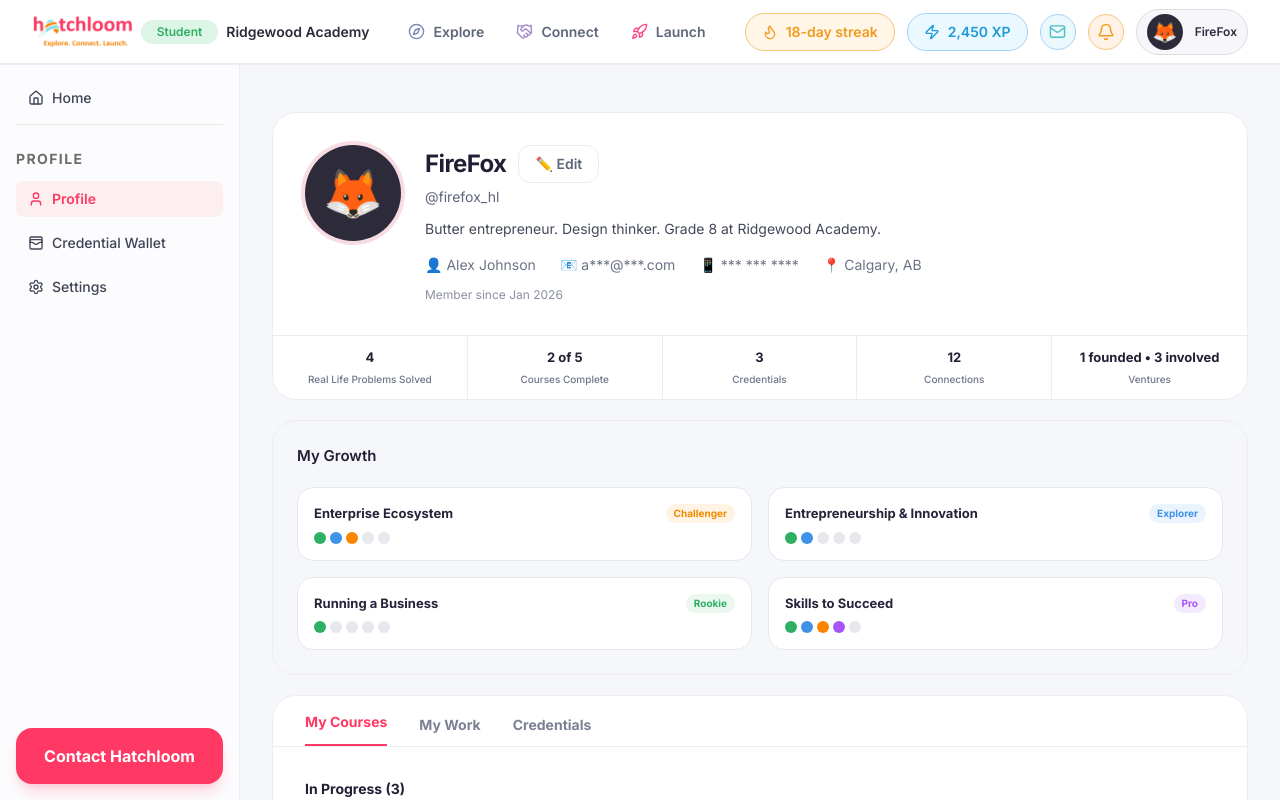
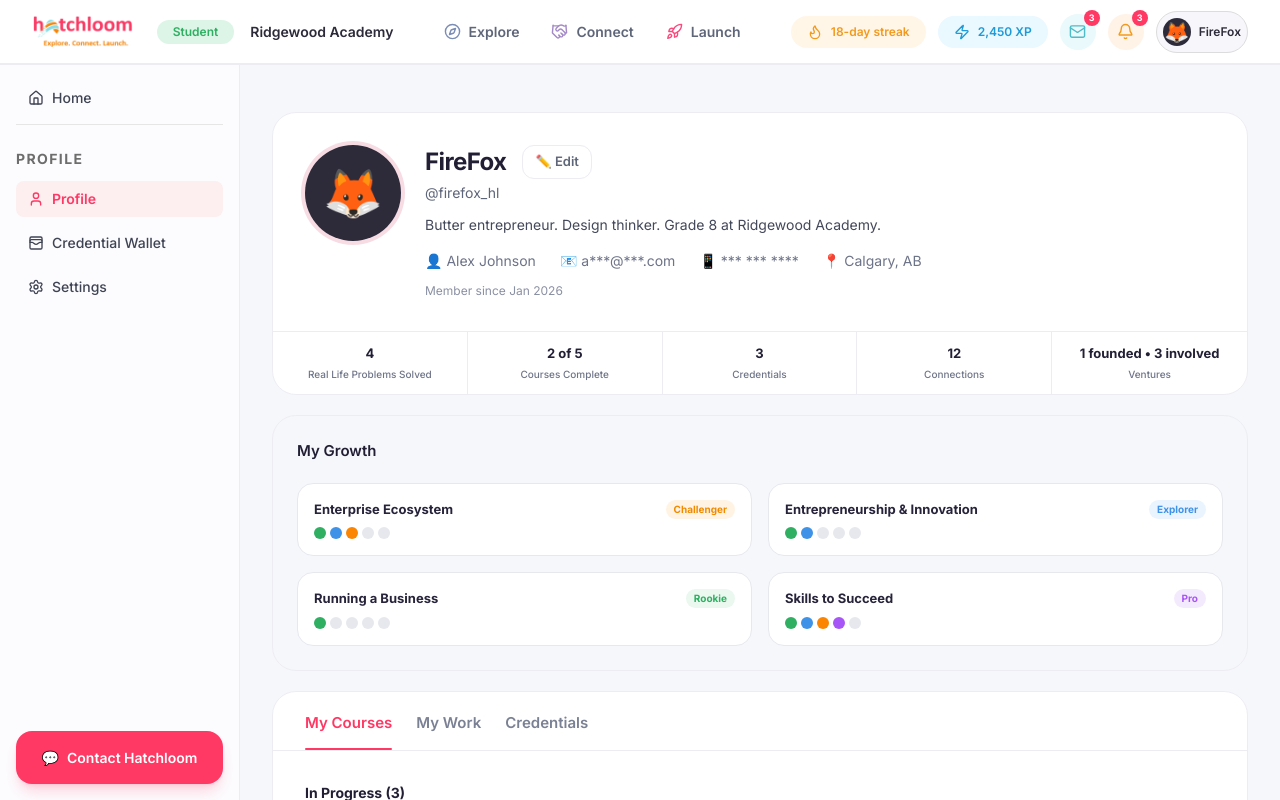
Before and after one commit to rpatel697/CAPSTONE-PROJECT-2026, a React (Vite) app: page / in a window 1280 px wide. Built offline with nearby package versions, Linux system fonts and the light colour scheme.

Commit message:
Added working tab switching for My Courses, My Work, and Credentials.

```diff
--- a/src/App.jsx
+++ b/src/App.jsx
@@ -1,11 +1,12 @@
 import Topbar from "./components/layout/Topbar"
 import Sidebar from "./components/layout/Sidebar"
 import ProfileHeader from "./components/dashboard/ProfileHeader"
-
+import { useState } from "react";
 import GrowthSection from "./components/dashboard/GrowthSection"
 import React from "react";
 
 export default function HatchloomDashboardPlaceholder() {
+ const [activeTab, setActiveTab] = useState("courses");
   return (
       <div className="min-h-screen bg-[#F6F7FB]">
 
@@ -28,14 +29,55 @@ export default function HatchloomDashboardPlaceholder() {
           <GrowthSection />
 
             <section className="rounded-3xl border border-[#ECECF2] bg-white overflow-hidden">
-              <div className="flex gap-8 border-b border-[#ECECF2] px-8 pt-4">
-                <button className="border-b-2 border-[#FF3864] pb-3 text-sm font-bold text-[#FF3864]">My Courses</button>
-                <button className="pb-2 text-sm font-bold text-[#7B8194]">My Work</button>
-                <button className="pb-2 text-sm font-bold text-[#7B8194]">Credentials</button>
+            <div className="flex items-center gap-6 border-b border-[#ECECF2] px-8">
+                <button
+                  onClick={() => setActiveTab("courses")}
+                  className={`relative pb-4 pt-5 text-[15px] font-semibold transition-all duration-200 ${
+                    activeTab === "courses"
+                      ? "text-[#FF3864]"
+                      : "text-[#7B8194] hover:text-[#3F4454]"
+                  }`}
+                >
+                  My Courses
+                  {activeTab === "courses" && (
+                    <span className="absolute bottom-0 left-0 h-[2px] w-full rounded-full bg-[#FF3864]" />
+                  )}
+                </button>
+
+                <button
+                  onClick={() => setActiveTab("work")}
+                  className={`relative pb-4 pt-5 text-[15px] font-semibold transition-all duration-200 ${
+                    activeTab === "work"
+                      ? "text-[#FF3864]"
+                      : "text-[#7B8194] hover:text-[#3F4454]"
+                  }`}
+                >
+                  My Work
+                  {activeTab === "work" && (
+                    <span className="absolute bottom-0 left-0 h-[2px] w-full rounded-full bg-[#FF3864]" />
+                  )}
+                </button>
+
+                <button
+                  onClick={() => setActiveTab("credentials")}
+                  className={`relative pb-4 pt-5 text-[15px] font-semibold transition-all duration-200 ${
+                    activeTab === "credentials"
+                      ? "text-[#FF3864]"
+                      : "text-[#7B8194] hover:text-[#3F4454]"
+                  }`}
+                >
+                  Credentials
+                  {activeTab === "credentials" && (
+                    <span className="absolute bottom-0 left-0 h-[2px] w-full rounded-full bg-[#FF3864]" />
+                  )}
+                </button>
               </div>
 
 
-              <div className="space-y-8 p-8">
+                              {activeTab === "courses" && (
+                <div className="space-y-8 p-8">
+
+
                 <div>
                   <h3 className="text-sm font-black text-[#221F35]">In Progress (3)</h3>
                   <div className="mt-4 space-y-4">
@@ -73,6 +115,23 @@ export default function HatchloomDashboardPlaceholder() {
                   </div>
                 </div>
               </div>
+
+              )}
+
+            {activeTab === "work" && (
+              <div className="p-8 text-sm text-[#7B8194]">
+                My Work content coming soon.
+              </div>
+            )}
+
+            {activeTab === "credentials" && (
+              <div className="p-8 text-sm text-[#7B8194]">
+                Credentials content coming soon.
+              </div>
+            )}
+
+
+
             </section>
 
             {/* BADGES EARNED */}
--- a/src/components/dashboard/ProfileHeader.jsx
+++ b/src/components/dashboard/ProfileHeader.jsx
@@ -5,9 +5,9 @@
                 <div className="flex gap-6 items-start">
                   <div className="h-24 w-24 rounded-full bg-[#2D2A3A] ring-4 ring-[#F8DCE4] flex items-center justify-center text-5xl">🦊</div>
                   <div>
-                    <div className="flex items-center gap-3 flex-wrap">
+                    <div className="flex items-center gap-4 flex-wrap">
                       <h1 className="text-2xl font-black tracking-tight text-[#221F35]">FireFox</h1>
-                      <button className="rounded-xl border border-[#ECECF2] px-4 py-2 text-sm font-semibold text-[#5F667A]">✏️ Edit</button>
+                      <button className="rounded-xl border border-[#ECECF2] px-3 py-1.5 text-[13px] font-semibold text-[#5F667A]">✏️ Edit</button>
                     </div>
                     <p className="mt-1 text-sm text-[#5F667A]">@firefox_hl</p>
                     <p className="mt-3 text-sm max-w-2xl text-[#43485A]">Butter entrepreneur. Design thinker. Grade 8 at Ridgewood Academy.</p>
--- a/src/components/layout/Sidebar.jsx
+++ b/src/components/layout/Sidebar.jsx
@@ -33,8 +33,13 @@ export default function Sidebar() {
 
           </nav>
 
-            <button className="mt-auto w-full rounded-2xl bg-[#FF3864] px-5 py-4 text-base font-bold text-white shadow-lg shadow-[#FF3864]/20">
-              Contact Hatchloom
+            <button className="group mt-auto w-full rounded-2xl bg-[#FF3864] px-5 py-4 text-[14px] font-semibold text-white shadow-lg shadow-[#FF3864]/20 cursor-pointer transition-all duration-200 hover:bg-[#545454] hover:scale-[1.03] hover:-translate-y-[1px] hover:shadow-xl">
+              <span className="inline-flex items-center gap-2">
+                <span className="transition-transform duration-200 group-hover:translate-x-1">💬</span>
+                <span className="transition-all duration-200 group-hover:tracking-wide">
+                  Contact Hatchloom
+                </span>
+              </span>
             </button>
 
         </div>
--- a/src/components/layout/Topbar.jsx
+++ b/src/components/layout/Topbar.jsx
@@ -3,13 +3,14 @@ import { Compass, Handshake, Rocket, Flame, Zap, Mail, Bell } from "lucide-react
 export default function Topbar() {
   return (
     <div className="h-16 border-b border-[#ECECF2] flex items-center justify-between px-8 w-full bg-white">
-      <div className="flex items-center gap-2">
+     <div className="flex items-center">
   <img
     src="/hatch.png"
     alt="Hatchloom logo"
     className="h-8 w-auto object-contain"
   />
 
+  <div className="ml-6 flex items-center gap-4">
     <span className="rounded-full bg-[#DDF5E7] px-4 py-1 text-xs font-semibold text-[#2FAF62]">
       Student
     </span>
@@ -17,6 +18,7 @@ export default function Topbar() {
     <span className="text-sm font-semibold text-[#2D2A3A]">
       Ridgewood Academy
     </span>
+  </div>
 </div>
 
      <div className="hidden md:flex items-center gap-2">
@@ -37,33 +39,42 @@ export default function Topbar() {
 </div>
 
       <div className="flex items-center gap-3">
-  <button className="rounded-full border border-[#F5C67A] bg-[#FFF6E8] px-4 py-2 text-sm font-semibold text-[#F39A1E] transition-all duration-200 hover:scale-[1.02] hover:shadow-sm">
+  <button className="rounded-full bg-[#FFF6E8] px-4 py-2 text-xs font-semibold text-[#F39A1E] transition-all duration-200 hover:scale-[1.02] hover:shadow-sm">
     <span className="flex items-center gap-2">
       <Flame size={16} />
       <span>18-day streak</span>
     </span>
   </button>
 
-  <button className="rounded-full border border-[#A8D0F8] bg-[#EAF8FF] px-4 py-2 text-sm font-semibold text-[#1F9AD6] transition-all duration-200 hover:scale-[1.02] hover:shadow-sm">
+  <button className="rounded-full bg-[#EAF8FF] px-4 py-2 text-xs font-semibold text-[#1F9AD6] transition-all duration-200 hover:scale-[1.02] hover:shadow-sm">
     <span className="flex items-center gap-2">
       <Zap size={16} />
       <span>2,450 XP</span>
     </span>
   </button>
 
-  <button className="group mail-hover border border-[#A8D0F8] relative flex h-9 w-9 items-center justify-center rounded-full bg-[#EAF9FB] transition-all duration-200 hover:scale-110 hover:bg-[#545454]">
+  <button className="group mail-hover relative flex h-9 w-9 items-center justify-center rounded-full bg-[#EAF9FB] transition-all duration-200 hover:scale-110 hover:bg-[#545454]">
+  <span className="absolute -right-1 -top-1 flex h-4 w-4 items-center justify-center rounded-full bg-[#FF3864] text-[9px] font-bold text-white">
+    3
+  </span>
   <Mail
     className="mail-icon text-[#4FBCC7] transition-all duration-200 group-hover:text-[#89DFE7]"
     size={17}
   />
 </button>
 
-  <button className="group bell-hover border border-[#F5C67A] relative flex h-9 w-9 items-center justify-center rounded-full bg-[#FFF3E8] transition-all duration-200 hover:scale-110 hover:bg-[#545454]">
-  <Bell className="bell-icon text-[#F39A1E] transition-all duration-200 group-hover:text-[#F6B53F]" size={18} />
+  <button className="group bell-hover relative flex h-9 w-9 items-center justify-center rounded-full bg-[#FFF3E8] transition-all duration-200 hover:scale-110 hover:bg-[#545454]">
+  <span className="absolute -right-1 -top-1 flex h-4 w-4 items-center justify-center rounded-full bg-[#FF3864] text-[9px] font-bold text-white">
+    3
+  </span>
+  <Bell
+    className="bell-icon text-[#F39A1E] transition-all duration-200 group-hover:text-[#F6B53F]"
+    size={17}
+  />
 </button>
 
-        <div className="flex items-center gap-3  border border-[#DCDCDC] rounded-full bg-[#F7F7FB] px-2.5 py-1">
-          <div className="flex h-9 w-9 items-center justify-center rounded-full bg-[#2D2A3A] text-xl">
+        <div className="flex items-center gap-2  border border-[#DCDCDC] rounded-full bg-[#F7F7FB] px-1.5 py-1.5">
+          <div className="flex h-7 w-7 items-center justify-center rounded-full bg-[#2D2A3A] text-[20px]">
             🦊
           </div>
           <span className="hidden lg:block text-xs font-semibold text-[#2D2A3A]">
```
Lines whose indentation alone changed are shown as unchanged.
